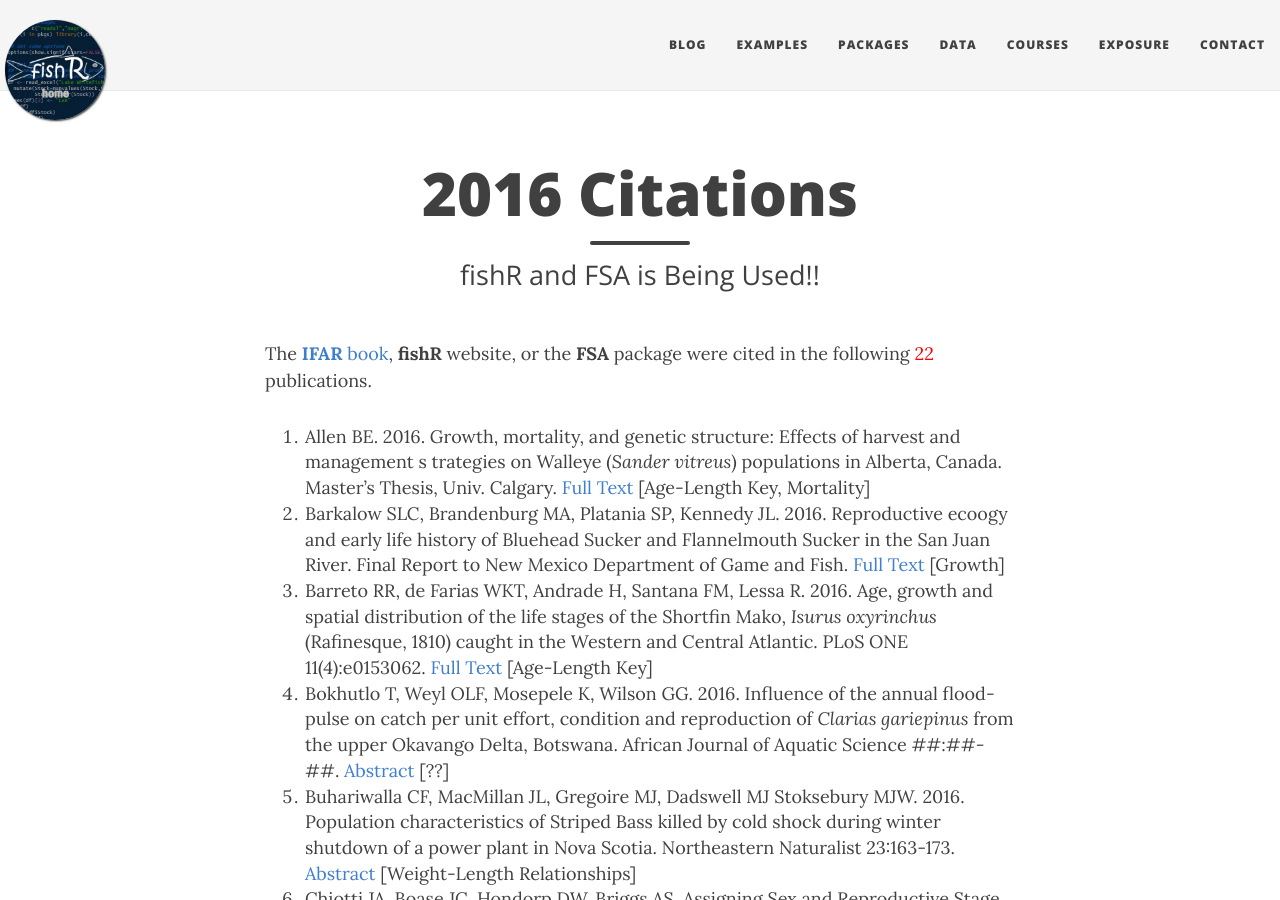
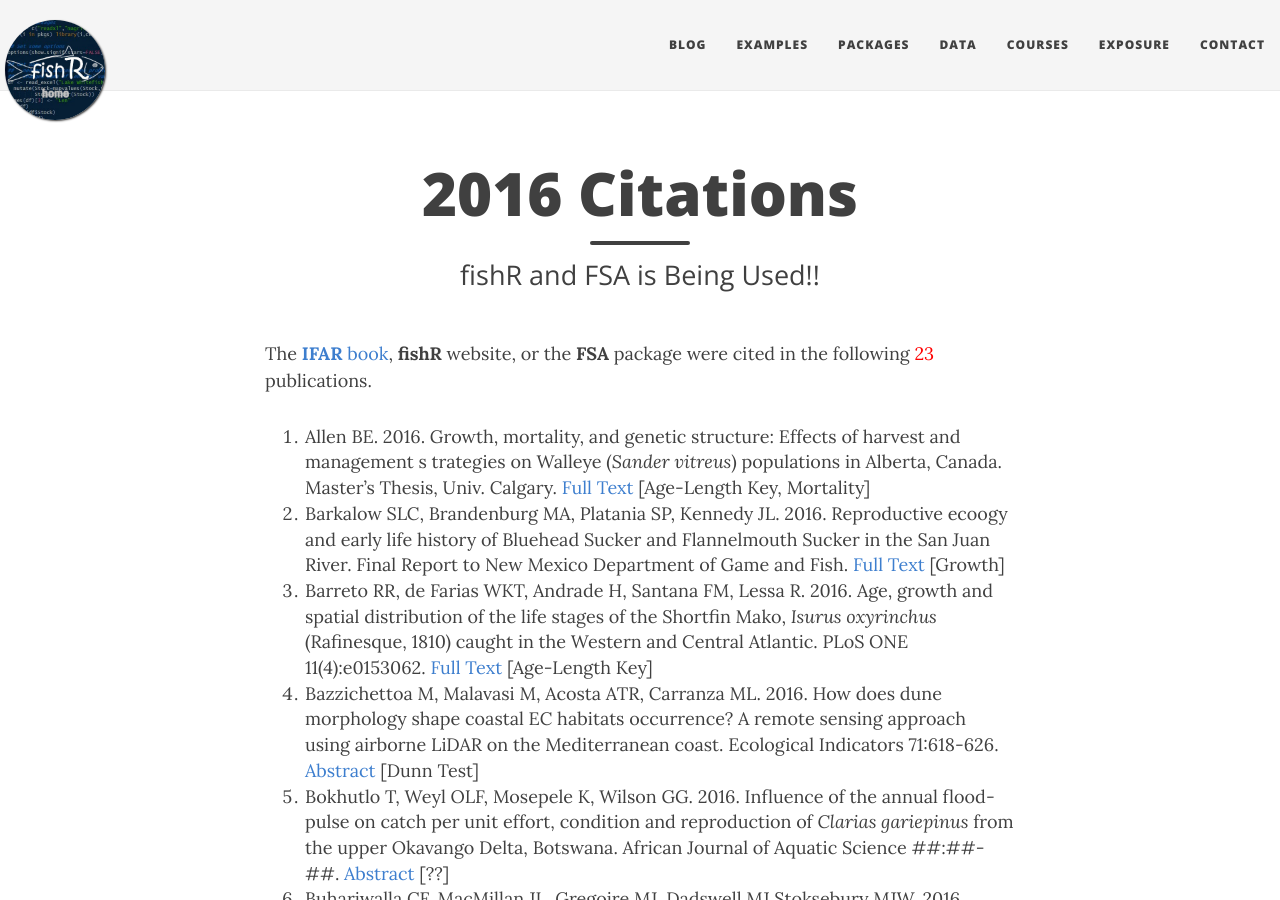
Before and after one commit to droglenc/fishR, a Jekyll site: the page built from exposure/exposure-citations16.md, in a window 1280 px wide and 900 px high. Built offline with Jekyll 4.4.1, drawn with Linux system fonts in a browser that asks for light colours; nearby versions of some CDN libraries.

Commit message:
Added a citation

```diff
--- a/exposure/exposure-citations16.md
+++ b/exposure/exposure-citations16.md
@@ -5,12 +5,13 @@
 css: "/css/exposure-citation.css"
 ---
 
-The [**IFAR** book](http://derekogle.com/IFAR/), **fishR** website, or the **FSA** package were cited in the following <span id="contact-div">22</span> publications.
+The [**IFAR** book](http://derekogle.com/IFAR/), **fishR** website, or the **FSA** package were cited in the following <span id="contact-div">23</span> publications.
 
 1. Allen BE.  2016.  Growth, mortality, and genetic structure: Effects of harvest and management s
 trategies on Walleye (*Sander vitreus*) populations in Alberta, Canada.  Master's Thesis, Univ. Calgary.  [Full Text](http://theses.ucalgary.ca/jspui/bitstream/11023/3004/3/ucalgary_2016_allen_brandon.pdf) [Age-Length Key, Mortality]
 1. Barkalow SLC, Brandenburg MA, Platania SP, Kennedy JL.  2016.  Reproductive ecoogy and early life history of Bluehead Sucker and Flannelmouth Sucker in the San Juan River.  Final Report to New Mexico Department of Game and Fish.  [Full Text](http://www.wildlife.state.nm.us/download/conservation/share-with-wildlife/reports/2015/Reproductive-Ecology-and-Early-Life-History-of-Bluehead-Sucker-and-Flannelmouth-Sucker-in-San-Juan-River-_-American-Southwest-Ichthyological.pdf) [Growth]
 1. Barreto RR, de Farias WKT, Andrade H, Santana FM, Lessa R.  2016.  Age, growth and spatial distribution of the life stages of the Shortfin Mako, *Isurus oxyrinchus* (Rafinesque, 1810) caught in the Western and Central Atlantic.  PLoS ONE 11(4):e0153062.  [Full Text](http://journals.plos.org/plosone/article?id=10.1371/journal.pone.0153062) [Age-Length Key]
+1. Bazzichettoa M, Malavasi M, Acosta ATR, Carranza ML.  2016.  How does dune morphology shape coastal EC habitats occurrence? A remote sensing approach using airborne LiDAR on the Mediterranean coast.  Ecological Indicators 71:618-626.  [Abstract](http://www.sciencedirect.com/science/article/pii/S1470160X16304435) [Dunn Test]
 1. Bokhutlo T, Weyl OLF, Mosepele K, Wilson GG.  2016.  Influence of the annual flood-pulse on catch per unit effort, condition and reproduction of *Clarias gariepinus* from the upper Okavango Delta, Botswana.  African Journal of Aquatic Science ##:##-##. [Abstract](http://www.tandfonline.com/doi/abs/10.2989/16085914.2016.1138279) [??]
 1. Buhariwalla CF, MacMillan JL, Gregoire MJ, Dadswell MJ Stoksebury MJW.  2016.  Population characteristics of Striped Bass killed by cold shock during winter shutdown of a power plant in Nova Scotia.  Northeastern Naturalist 23:163-173.  [Abstract](http://www.bioone.org/doi/abs/10.1656/045.023.0113) [Weight-Length Relationships]
 1. Chiotti JA, Boase JC, Hondorp DW, Briggs AS.  Assigning Sex and Reproductive Stage to Adult Lake Sturgeon using Ultrasonography and Common Morphological Measurements.  North American Journal of Fisheries Management 36:21-29.  [Abstract](http://www.tandfonline.com/doi/abs/10.1080/02755947.2015.1103823).  [Age bias plot for sex comparisons]
```
